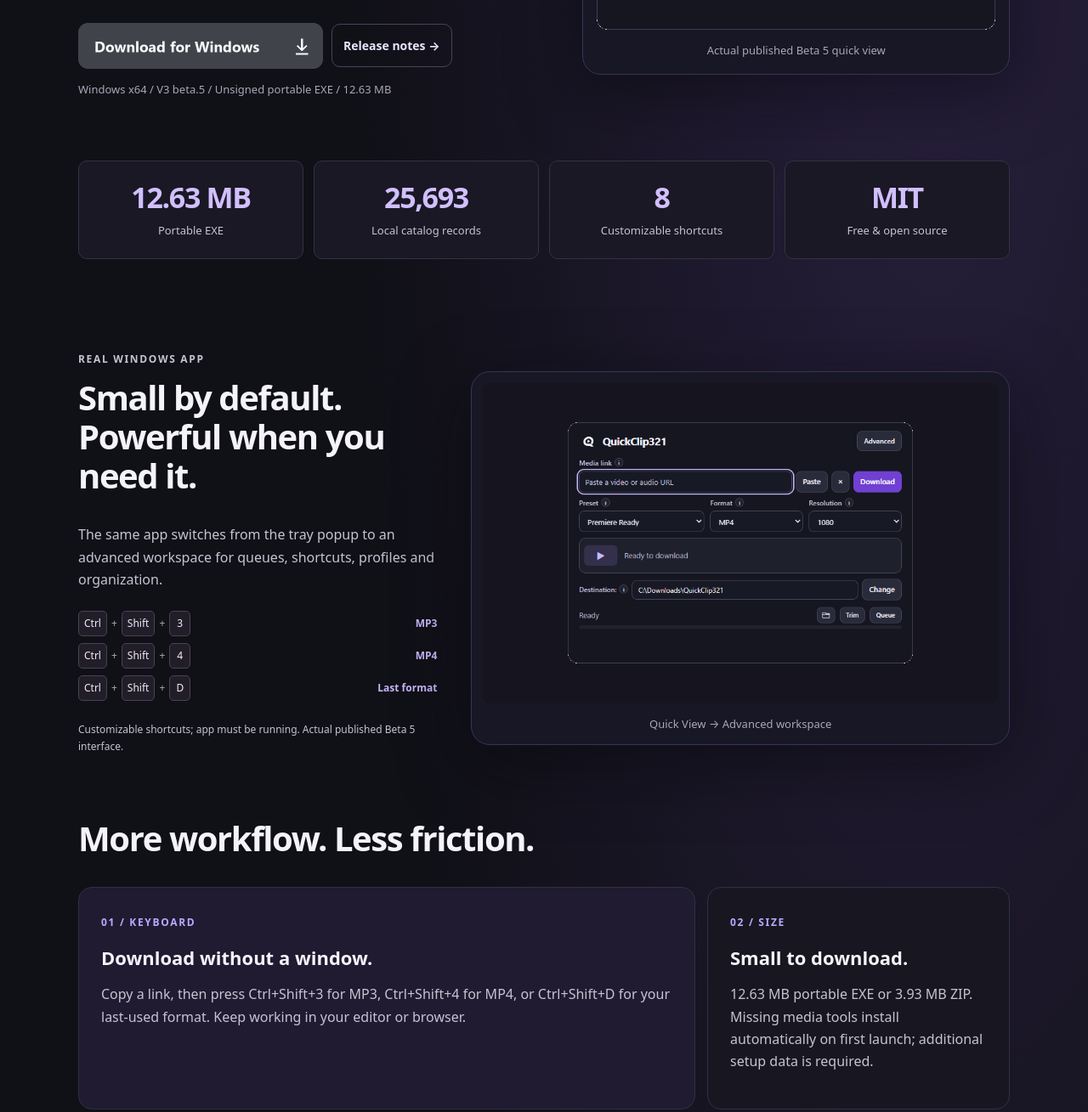
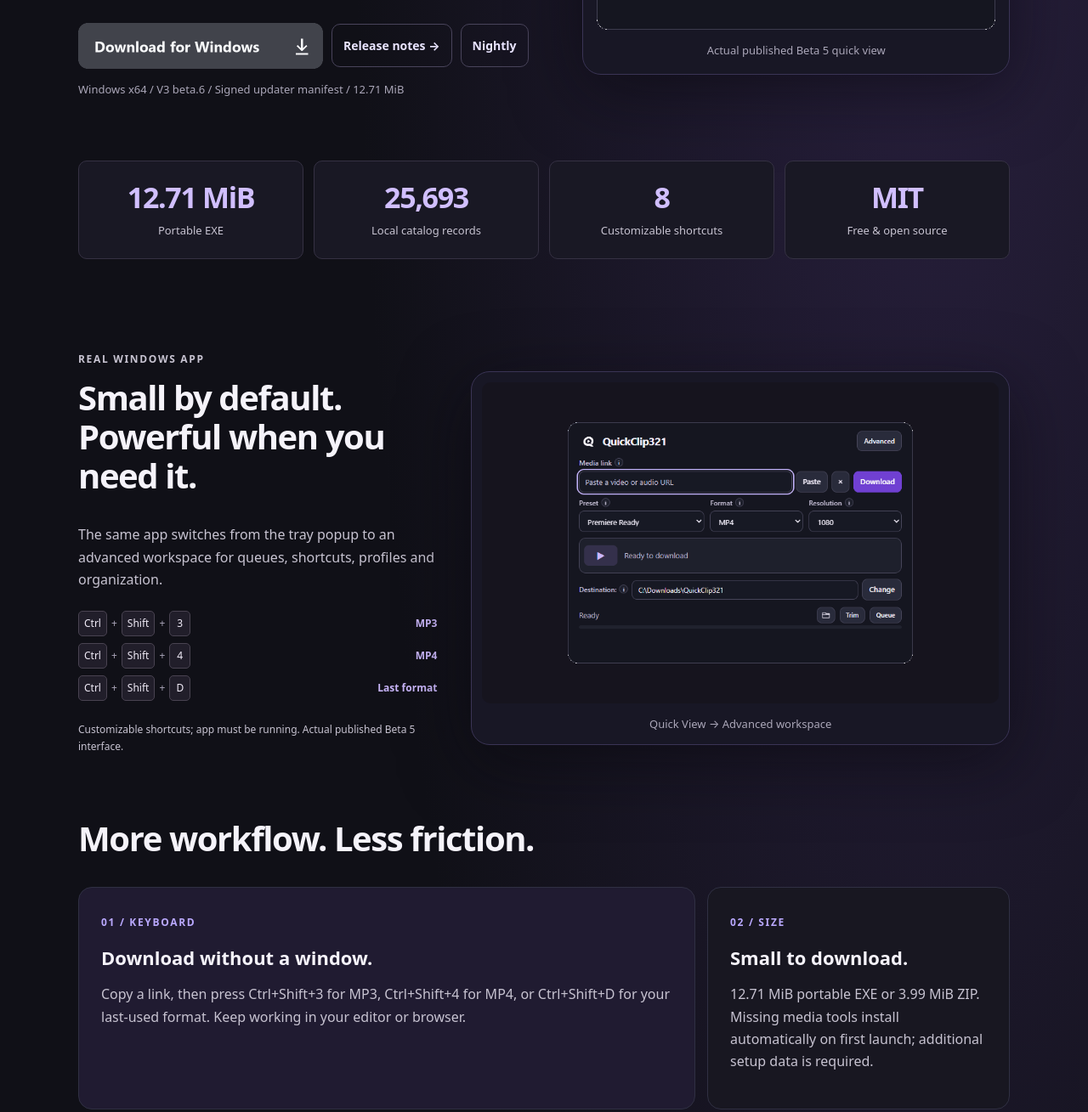
Before and after one commit to Tuna321/QuickClip321, a plain HTML site: page docs/index.html in a window 1280 px wide. Shown: the part 511-1820 px from the top of the page at 85% size. Drawn offline with Linux system fonts and the light colour scheme.

Commit message:
Publish Beta 6 download links and signed channel documentation

```diff
--- a/docs/index.html
+++ b/docs/index.html
@@ -3,7 +3,7 @@
 <head>
 <meta charset="utf-8">
 <meta name="viewport" content="width=device-width,initial-scale=1">
-<meta name="description" content="QuickClip321: a 12.63 MB open-source Windows tray downloader with global shortcuts and 25,693 local organizer records.">
+<meta name="description" content="QuickClip321: a 12.71 MiB open-source Windows tray downloader with global shortcuts and 25,693 local organizer records.">
 <meta name="theme-color" content="#111118">
 <title>QuickClip321 — Free Windows Video &amp; Audio Downloader</title>
 <link rel="canonical" href="https://tuna321.github.io/QuickClip321/">
@@ -24,13 +24,13 @@
 <p class="eyebrow">FREE / OPEN SOURCE / WINDOWS</p>
 <h1>Copy a link.<br>Hit a shortcut.<br><span class="accent">Keep creating.</span></h1>
 <p class="lead">Download video and audio without leaving your workflow. Copy a link, press a global shortcut or click the Q icon in your Windows system tray.</p>
-<div class="actions"><a class="primary download" href="https://github.com/Tuna321/QuickClip321/releases/download/v3.0.0-beta.5/QuickClip321-3.0.0-beta.5-win-x64.exe"><img src="download-button.png" alt="Download for Windows x64" width="288" height="54"></a><a class="secondary" href="https://github.com/Tuna321/QuickClip321/releases/tag/v3.0.0-beta.5">Release notes &rarr;</a></div>
-<p class="fine">Windows x64 / V3 beta.5 / Unsigned portable EXE / 12.63 MB</p>
+<div class="actions"><a class="primary download" href="https://github.com/Tuna321/QuickClip321/releases/download/v3.0.0-beta.6/QuickClip321-3.0.0-beta.6-win-x64.exe"><img src="download-button.png" alt="Download for Windows x64" width="288" height="54"></a><a class="secondary" href="https://github.com/Tuna321/QuickClip321/releases/tag/v3.0.0-beta.6">Release notes &rarr;</a><a class="secondary" href="https://github.com/Tuna321/QuickClip321/releases/tag/v3.0.0-beta.6.nightly.3">Nightly</a></div>
+<p class="fine">Windows x64 / V3 beta.6 / Signed updater manifest / 12.71 MiB</p>
 </div>
 <figure><img src="quick-view.png" alt="QuickClip321 tray popup with media link, presets, destination and download controls" width="600" loading="eager"><figcaption>Actual published Beta 5 quick view</figcaption></figure>
 </section>
 <section class="stats" aria-label="Product at a glance">
-<div><strong>12.63 MB</strong><span>Portable EXE</span></div><div><strong>25,693</strong><span>Local catalog records</span></div><div><strong>8</strong><span>Customizable shortcuts</span></div><div><strong>MIT</strong><span>Free &amp; open source</span></div>
+<div><strong>12.71 MiB</strong><span>Portable EXE</span></div><div><strong>25,693</strong><span>Local catalog records</span></div><div><strong>8</strong><span>Customizable shortcuts</span></div><div><strong>MIT</strong><span>Free &amp; open source</span></div>
 </section>
 <section class="proof" aria-labelledby="demo">
 <div><p class="eyebrow">REAL WINDOWS APP</p><h2 id="demo">Small by default. Powerful when you need it.</h2><p>The same app switches from the tray popup to an advanced workspace for queues, shortcuts, profiles and organization.</p><div class="keylines" aria-label="Default global shortcuts"><div><kbd>Ctrl</kbd> + <kbd>Shift</kbd> + <kbd>3</kbd><strong>MP3</strong></div><div><kbd>Ctrl</kbd> + <kbd>Shift</kbd> + <kbd>4</kbd><strong>MP4</strong></div><div><kbd>Ctrl</kbd> + <kbd>Shift</kbd> + <kbd>D</kbd><strong>Last format</strong></div></div><p class="fine">Customizable shortcuts; app must be running. Actual published Beta 5 interface.</p></div>
@@ -40,7 +40,7 @@
 <h2 id="features">More workflow. Less friction.</h2>
 <div class="grid">
 <article><span class="num">01 / KEYBOARD</span><h3>Download without a window.</h3><p>Copy a link, then press Ctrl+Shift+3 for MP3, Ctrl+Shift+4 for MP4, or Ctrl+Shift+D for your last-used format. Keep working in your editor or browser.</p></article>
-<article><span class="num">02 / SIZE</span><h3>Small to download.</h3><p>12.63 MB portable EXE or 3.93 MB ZIP. Missing media tools install automatically on first launch; additional setup data is required.</p></article>
+<article><span class="num">02 / SIZE</span><h3>Small to download.</h3><p>12.71 MiB portable EXE or 3.99 MiB ZIP. Missing media tools install automatically on first launch; additional setup data is required.</p></article>
 <article><span class="num">03 / ORGANIZATION</span><h3>25,693 local records.</h3><p>Context-aware matching across 5,215 games, 8,066 films, 5,124 series and 7,288 music records. Custom rules and folder overrides give you control.</p></article>
 <article><span class="num">04 / SIMPLICITY</span><h3>One compact popup.</h3><p>Open from the tray, choose a format and quality, then download. Expand for batches, playlists, themes and settings only when you need them.</p></article>
 <article><span class="num">05 / CLIPS</span><h3>Get just the clip.</h3><p>Try a partial download for eligible short clips, with a full-download fallback when needed. See source-size estimates and supported local frame previews.</p></article>
```
Also changed, not shown: v3/assets/readme-metrics.svg, 5 other files.
